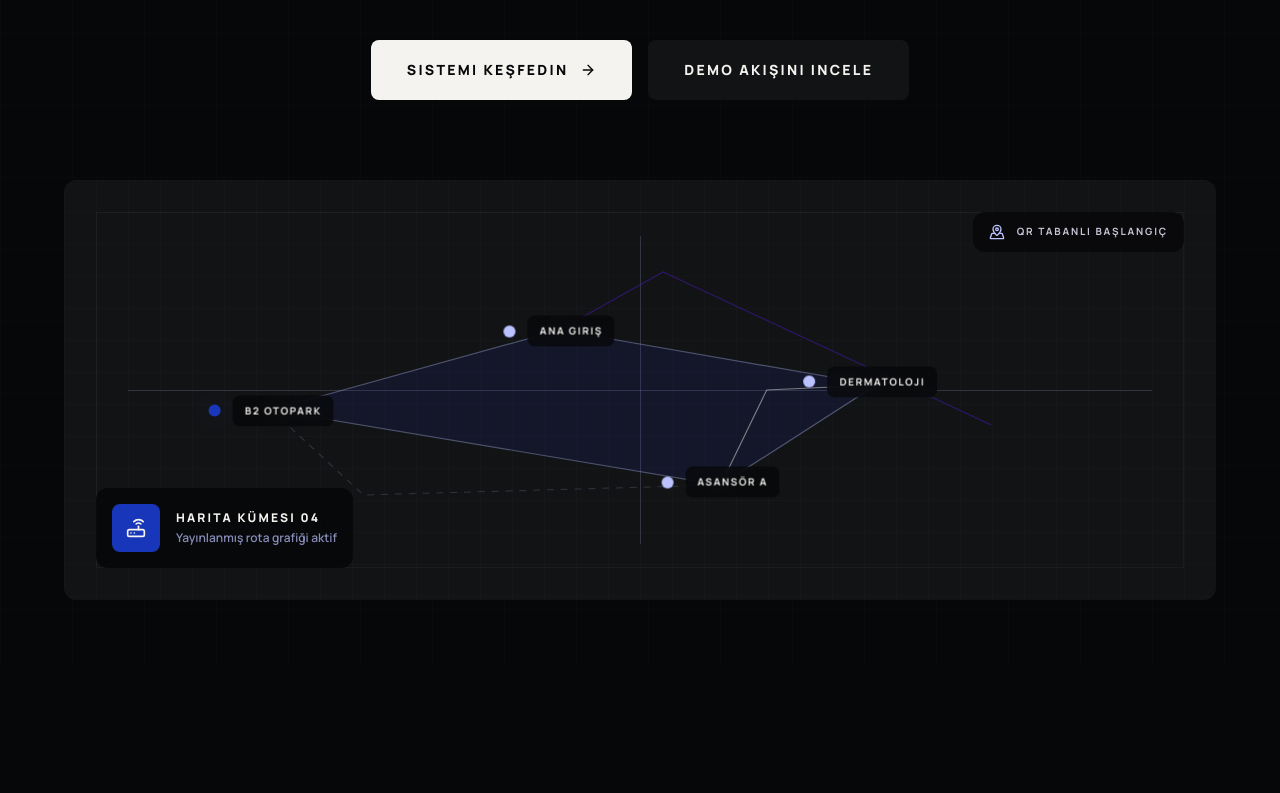
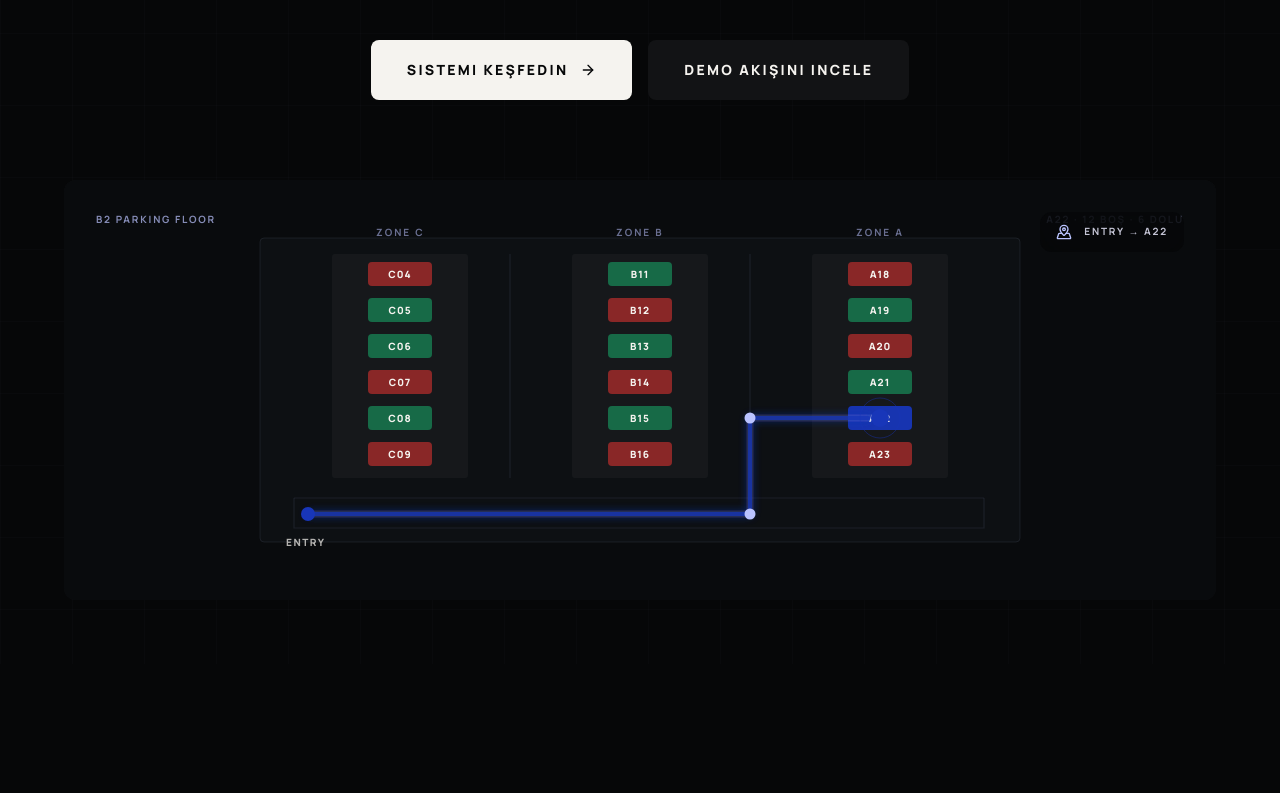
Before and after one commit to mikdatkerem/bulocation-landing-page, a React (Vite) app: page / in a window 1280 px wide. Shown: the part 543-1336 px from the top of the page. Built offline with nearby package versions, Linux system fonts and the light colour scheme.

Commit message:
edit:ui map changes

```diff
--- a/src/components/Hero.tsx
+++ b/src/components/Hero.tsx
@@ -1,13 +1,29 @@
 import { motion } from 'framer-motion';
-import { ArrowRight, MapPinned, Router } from 'lucide-react';
+import { ArrowRight, MapPinned } from 'lucide-react';
 import { useLanguage } from '../hooks/useLanguage';
 
-const nodePositions = [
-  { left: '18%', top: '55%', labelKey: 'hero.node.parking' },
-  { left: '43%', top: '36%', labelKey: 'hero.node.entry' },
-  { left: '70%', top: '48%', labelKey: 'hero.node.department' },
-  { left: '57%', top: '72%', labelKey: 'hero.node.elevator' },
+const parkingSpots = [
+  { id: 'A18', x: 690, y: 94, occupied: true },
+  { id: 'A19', x: 690, y: 130, occupied: false },
+  { id: 'A20', x: 690, y: 166, occupied: true },
+  { id: 'A21', x: 690, y: 202, occupied: false },
+  { id: 'A22', x: 690, y: 238, occupied: false, target: true },
+  { id: 'A23', x: 690, y: 274, occupied: true },
+  { id: 'B11', x: 450, y: 94, occupied: false },
+  { id: 'B12', x: 450, y: 130, occupied: true },
+  { id: 'B13', x: 450, y: 166, occupied: false },
+  { id: 'B14', x: 450, y: 202, occupied: true },
+  { id: 'B15', x: 450, y: 238, occupied: false },
+  { id: 'B16', x: 450, y: 274, occupied: true },
+  { id: 'C04', x: 210, y: 94, occupied: true },
+  { id: 'C05', x: 210, y: 130, occupied: false },
+  { id: 'C06', x: 210, y: 166, occupied: false },
+  { id: 'C07', x: 210, y: 202, occupied: true },
+  { id: 'C08', x: 210, y: 238, occupied: false },
+  { id: 'C09', x: 210, y: 274, occupied: true },
 ];
+
+const routePath = 'M118 334 H560 V238 H690';
 
 export default function Hero() {
   const { t } = useLanguage();
@@ -57,44 +73,94 @@ export default function Hero() {
           transition={{ duration: 0.85, delay: 0.16, ease: 'easeOut' }}
           className="relative mt-20 h-[360px] w-full max-w-6xl overflow-hidden rounded-xl bg-[#121315] lg:h-[420px]"
         >
-          <div className="absolute inset-0 landing-fine-grid opacity-70" />
-          <div className="absolute inset-8 border border-white/[0.04]" />
-          <div className="absolute inset-x-16 top-1/2 h-px bg-[#bac3ff]/18" />
-          <div className="absolute inset-y-14 left-1/2 w-px bg-[#bac3ff]/18" />
+          <div className="absolute inset-0 bg-[#090b0d]" />
+          <div className="absolute inset-x-8 top-8 flex items-center justify-between text-[10px] font-bold uppercase tracking-[0.18em] text-[#bac3ff]/70">
+            <span>B2 Parking floor</span>
+            <span>A22 · 12 boş · 6 dolu</span>
+          </div>
 
-          <svg className="absolute inset-0 h-full w-full" preserveAspectRatio="none" viewBox="0 0 1000 420">
-            <path d="M180 230 L430 150 L705 205 L570 305 L180 230" fill="rgba(24,54,185,0.12)" stroke="rgba(186,195,255,0.35)" strokeWidth="1.2" />
-            <path d="M430 150 L520 92 L805 245" fill="none" stroke="rgba(75,24,185,0.5)" strokeWidth="1.1" />
-            <path d="M570 305 L610 210 L705 205" fill="none" stroke="rgba(245,243,239,0.45)" strokeWidth="1" />
-            <path d="M180 230 L260 315 L570 305" fill="none" stroke="rgba(186,195,255,0.18)" strokeDasharray="6 6" strokeWidth="1" />
+          <svg className="absolute inset-0 h-full w-full" preserveAspectRatio="xMidYMid meet" viewBox="0 0 900 420">
+            <defs>
+              <filter id="parkingRouteGlow" x="-30%" y="-30%" width="160%" height="160%">
+                <feGaussianBlur stdDeviation="4" result="blur" />
+                <feMerge>
+                  <feMergeNode in="blur" />
+                  <feMergeNode in="SourceGraphic" />
+                </feMerge>
+              </filter>
+            </defs>
+
+            <g>
+              <rect x="70" y="58" width="760" height="304" rx="4" fill="#0d1013" />
+              <rect x="70" y="58" width="760" height="304" rx="4" fill="none" stroke="rgba(186,195,255,0.09)" />
+
+              <g fill="rgba(245,243,239,0.035)">
+                <rect x="142" y="74" width="136" height="224" rx="3" />
+                <rect x="382" y="74" width="136" height="224" rx="3" />
+                <rect x="622" y="74" width="136" height="224" rx="3" />
+              </g>
+
+              <g fill="none" stroke="rgba(186,195,255,0.085)" strokeWidth="1.2">
+                <path d="M104 318 H794" />
+                <path d="M104 318 V348 H794 V318" />
+                <path d="M320 74 V298" />
+                <path d="M560 74 V298" />
+              </g>
+
+              <text x="186" y="56" fill="rgba(186,195,255,0.55)" fontSize="10" fontWeight="700" letterSpacing="2">ZONE C</text>
+              <text x="426" y="56" fill="rgba(186,195,255,0.55)" fontSize="10" fontWeight="700" letterSpacing="2">ZONE B</text>
+              <text x="666" y="56" fill="rgba(186,195,255,0.55)" fontSize="10" fontWeight="700" letterSpacing="2">ZONE A</text>
+
+              {parkingSpots.map((spot) => (
+                <g key={spot.id}>
+                  <rect
+                    x={spot.x - 32}
+                    y={spot.y - 12}
+                    width="64"
+                    height="24"
+                    rx="4"
+                    fill={spot.target ? 'rgba(24,54,185,0.95)' : spot.occupied ? 'rgba(153,42,42,0.88)' : 'rgba(23,118,78,0.88)'}
+                  />
+                  <text x={spot.x} y={spot.y + 4} fill="#f5f3ef" fontSize="10" fontWeight="800" letterSpacing="1" textAnchor="middle">
+                    {spot.id}
+                  </text>
+                </g>
+              ))}
+
+              <path
+                d={routePath}
+                fill="none"
+                stroke="rgba(186,195,255,0.15)"
+                strokeLinecap="round"
+                strokeLinejoin="round"
+                strokeWidth="7"
+              />
+              <motion.path
+                animate={{ pathLength: [0, 1], opacity: [0.25, 1, 0.8] }}
+                d={routePath}
+                fill="none"
+                filter="url(#parkingRouteGlow)"
+                initial={{ pathLength: 0 }}
+                stroke="#1836B9"
+                strokeLinecap="round"
+                strokeLinejoin="round"
+                strokeWidth="4"
+                transition={{ duration: 3.4, ease: 'easeInOut', repeat: Infinity, repeatDelay: 0.2 }}
+              />
+              <g>
+                <circle cx="118" cy="334" r="7" fill="#1836B9" />
+                <circle cx="560" cy="334" r="5.5" fill="#bac3ff" />
+                <circle cx="560" cy="238" r="5.5" fill="#bac3ff" />
+                <circle cx="690" cy="238" r="9" fill="#1836B9" />
+                <circle cx="690" cy="238" r="20" fill="none" stroke="rgba(24,54,185,0.42)" />
+                <text x="96" y="366" fill="rgba(245,243,239,0.72)" fontSize="10" fontWeight="800" letterSpacing="1.5">ENTRY</text>
+              </g>
+            </g>
           </svg>
 
-          {nodePositions.map((node, index) => (
-            <div
-              key={node.labelKey}
-              className="absolute flex -translate-x-1/2 -translate-y-1/2 items-center gap-3"
-              style={{ left: node.left, top: node.top }}
-            >
-              <span className={`h-3 w-3 rounded-full ${index === 0 ? 'landing-signal bg-[#1836B9]' : 'bg-[#bac3ff]'}`} />
-              <span className="hidden rounded-lg bg-[#060708]/75 px-3 py-2 text-[10px] font-bold uppercase tracking-[0.16em] text-[#f5f3ef] backdrop-blur md:block">
-                {t(node.labelKey)}
-              </span>
-            </div>
-          ))}
-
-          <div className="absolute bottom-8 left-8 flex items-center gap-4 rounded-xl bg-[#060708]/80 p-4 backdrop-blur-xl">
-            <div className="flex h-12 w-12 items-center justify-center rounded-lg bg-[#1836B9] text-[#f5f3ef]">
-              <Router className="h-5 w-5" />
-            </div>
-            <div className="text-left">
-              <div className="text-xs font-extrabold uppercase tracking-[0.18em] text-[#f5f3ef]">{t('hero.cluster.title')}</div>
-              <div className="mt-1 text-xs text-[#bac3ff]/70">{t('hero.cluster.desc')}</div>
-            </div>
-          </div>
-
-          <div className="absolute right-8 top-8 flex items-center gap-3 rounded-xl bg-[#060708]/70 px-4 py-3 backdrop-blur-xl">
+          <div className="absolute right-8 top-8 flex items-center gap-3 rounded-xl bg-[#060708]/80 px-4 py-3 backdrop-blur-xl">
             <MapPinned className="h-4 w-4 text-[#bac3ff]" />
-            <span className="text-[10px] font-bold uppercase tracking-[0.18em] text-[#c5c5d6]">{t('hero.qr')}</span>
+            <span className="text-[10px] font-bold uppercase tracking-[0.18em] text-[#c5c5d6]">ENTRY → A22</span>
           </div>
         </motion.div>
       </div>
```
